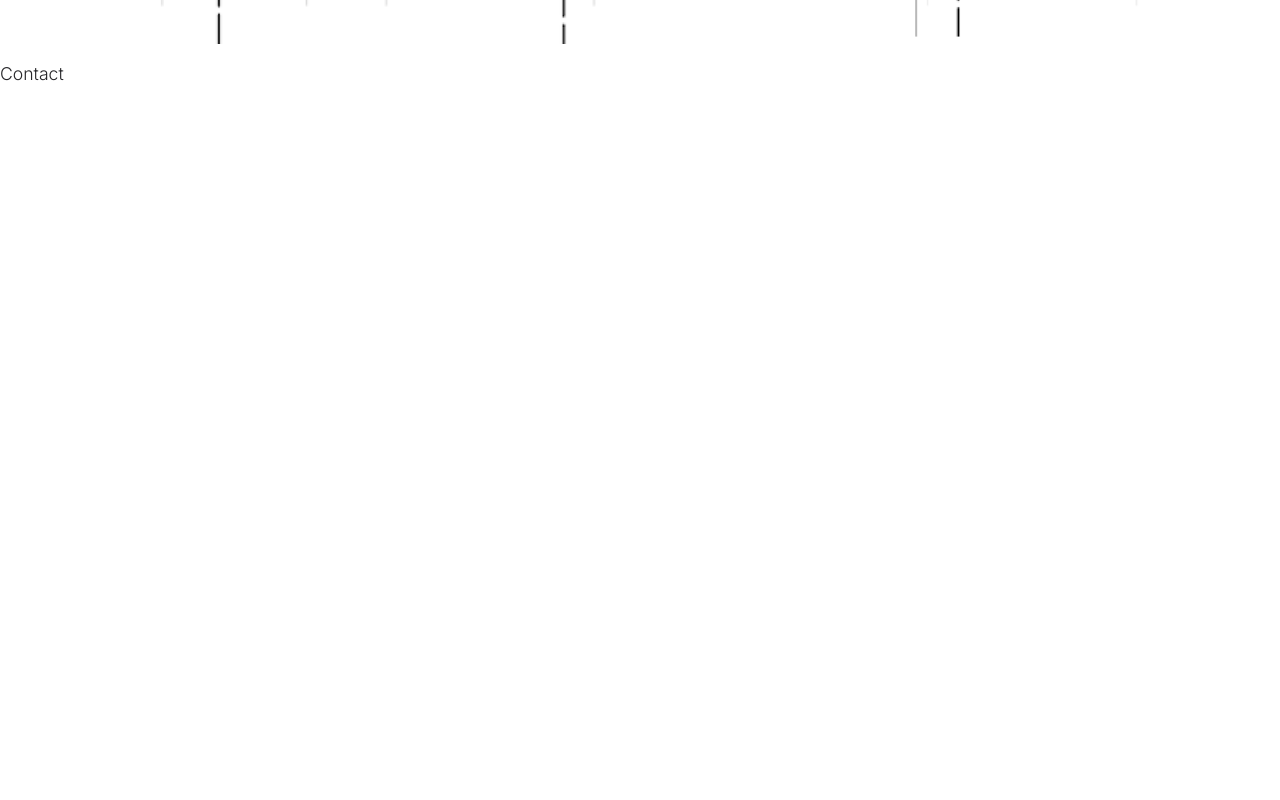
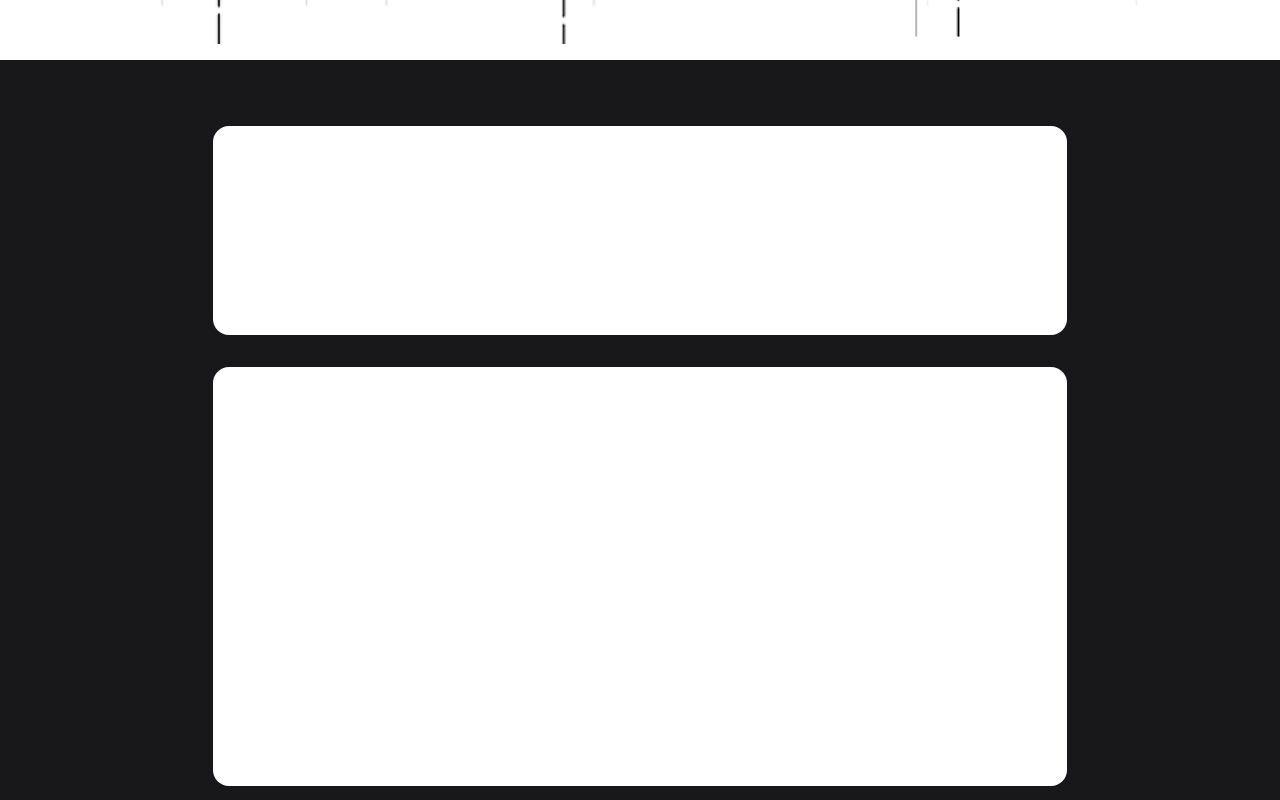
Before and after one commit to liz-garcia/architect-portfolio, a React (Vite) app in the folder client/: page / in a window 1280 px wide. Shown: the part 2340-3140 px from the top of the page. Built offline with nearby package versions, Linux system fonts and the light colour scheme; a web font is replaced by a local one.

Commit message:
Initial Contact section.

```diff
--- /dev/null
+++ b/client/src/pages/Home/ContactSection.jsx
@@ -0,0 +1,17 @@
+const ContactSection = () => {
+  return (
+    <>
+      <section
+        id="contact"
+        className="flex h-screen items-center border-b-8 border-lime-200 bg-zinc-900 h-1260-w-1024:h-[40vh]"
+      >
+        <div className="mx-auto my-auto flex h-5/6 w-4/6 flex-col place-content-stretch gap-8 portrait:w-4/6">
+          <div className="basis-1/2 rounded-2xl bg-white"></div>
+          <div className="basis-full rounded-2xl bg-white"></div>
+        </div>
+      </section>
+    </>
+  );
+};
+
+export default ContactSection;
--- a/client/src/pages/Home/Home.jsx
+++ b/client/src/pages/Home/Home.jsx
@@ -1,7 +1,8 @@
 import { useEffect } from "react";
 import { useLocation } from "react-router-dom";
 import HeroSection from "./HeroSection.jsx";
-import AboutSection from "../About/About.jsx"; // * Import About section component
+import AboutSection from "../About/About.jsx";
+import ContactSection from "./ContactSection.jsx";
 
 // Tailwind CSS utility classes
 const homeStyle = "flex flex-col";
@@ -41,9 +42,7 @@ function Home() {
       <div id="homepage" className={homeStyle}>
         <HeroSection />
         <AboutSection />
-        <section id="contact" className="h-screen h-1260-w-1024:h-[40vh]">
-          Contact
-        </section>
+        <ContactSection />
       </div>
     </>
   );
```
